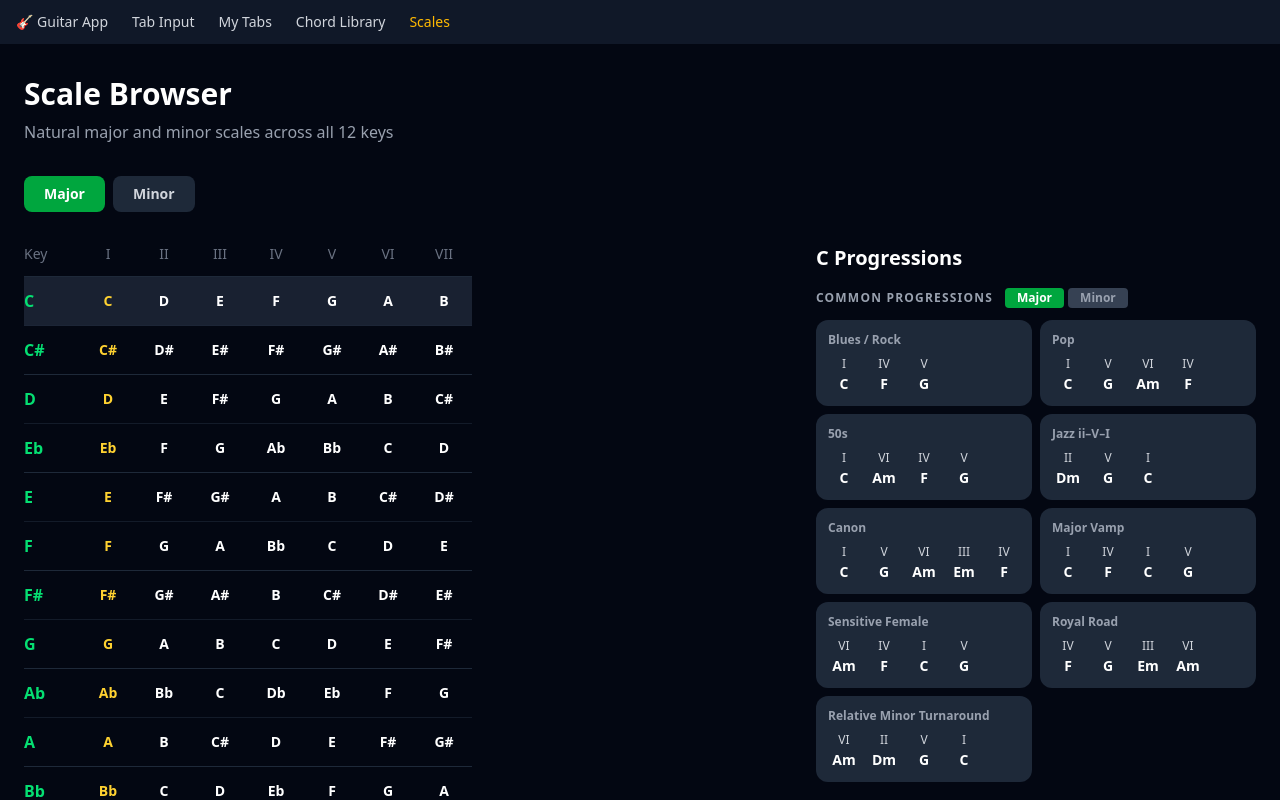
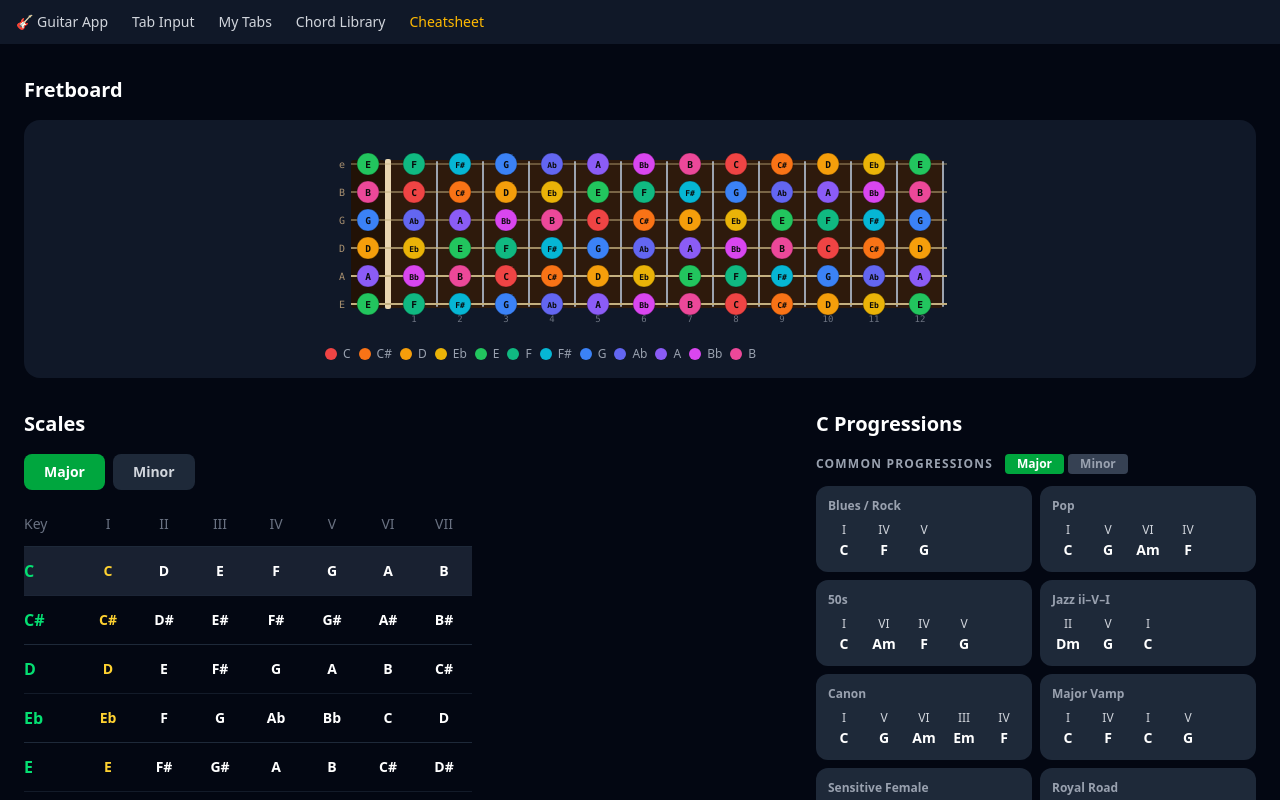
Before and after one commit to petekul/guitar-assist, a React (Vite) app: page /#/scales in a window 1280 px wide. Shown: the top 800 px of the page. Built offline with nearby package versions, Linux system fonts and the light colour scheme; what @tombatossals/chords-db would draw is missing.

Commit message:
v0.2 added cheatsheet

```diff
--- a/src/components/NavBar.tsx
+++ b/src/components/NavBar.tsx
@@ -8,7 +8,7 @@ export default function NavBar() {
     { to: '/tab', label: 'Tab Input' },
     { to: '/library', label: 'My Tabs' },
     { to: '/chords', label: 'Chord Library' },
-    { to: '/scales', label: 'Scales' },
+    { to: '/scales', label: 'Cheatsheet' },
   ]
 
   return (
--- /dev/null
+++ b/src/components/NoteFretboard.tsx
@@ -0,0 +1,243 @@
+import { useRef, useState } from 'react'
+import { SCALE_ROOTS, NOTE_COLORS } from '../data/scales'
+import { playNote } from '../utils/audio'
+
+// ── Layout constants ─────────────────────────────────────────────────────────
+const FRET_W = 46
+const STRING_GAP = 28
+const PAD_T = 28
+const PAD_B = 26
+const PAD_L = 26
+const OPEN_W = 34
+const NUT_W = 6
+const DOT_R = 11
+const INLAY_R = 4
+
+const STRINGS = 6
+// High e first (index 0) through low E (index 5) — matches the rest of the app
+const STRING_LABELS = ['e', 'B', 'G', 'D', 'A', 'E']
+const STRING_WIDTHS = [0.8, 1.0, 1.2, 1.5, 1.8, 2.2]
+
+// Chromatic semitone offset of each open string, relative to C
+const OPEN_STRING_SEMITONE = [4, 11, 7, 2, 9, 4]
+
+const SINGLE_INLAYS = [3, 5, 7, 9]
+const DOUBLE_INLAY = 12
+
+const C = {
+  neck: '#2e1a0c',
+  openZone: '#221206',
+  nut: '#e8d5b0',
+  fret: '#9ca3af',
+  string: '#c4b080',
+  inlay: '#b8a07060',
+  label: '#a89070',
+  fretNum: '#6b7280',
+}
+
+function sy(stringIndex: number) {
+  return PAD_T + stringIndex * STRING_GAP
+}
+
+function noteX(fret: number) {
+  if (fret === 0) return PAD_L + OPEN_W / 2
+  return PAD_L + OPEN_W + NUT_W + (fret - 0.5) * FRET_W
+}
+
+function fretWireX(fret: number) {
+  return PAD_L + OPEN_W + NUT_W + fret * FRET_W
+}
+
+function noteNameAt(stringIndex: number, fret: number): string {
+  const semitone = (OPEN_STRING_SEMITONE[stringIndex] + fret) % 12
+  return SCALE_ROOTS[semitone]
+}
+
+interface Props {
+  frets?: number
+}
+
+export default function NoteFretboard({ frets = 12 }: Props) {
+  const [activeKey, setActiveKey] = useState<string | null>(null)
+  const resetTimer = useRef<number | null>(null)
+
+  function handleNoteClick(si: number, fret: number) {
+    playNote(si, fret)
+    const key = `${si}-${fret}`
+    setActiveKey(key)
+    if (resetTimer.current) window.clearTimeout(resetTimer.current)
+    resetTimer.current = window.setTimeout(() => setActiveKey(null), 160)
+  }
+
+  const svgW = PAD_L + OPEN_W + NUT_W + frets * FRET_W + 12
+  const svgH = PAD_T + (STRINGS - 1) * STRING_GAP + PAD_B
+
+  const neckTop = sy(0)
+  const neckBottom = sy(STRINGS - 1)
+  const neckLeft = PAD_L + OPEN_W
+  const neckRight = neckLeft + NUT_W + frets * FRET_W
+  const inlayMidY = (sy(1) + sy(3)) / 2
+
+  return (
+    <div>
+      <div className="overflow-x-auto">
+        <svg
+          width={svgW}
+          height={svgH}
+          viewBox={`0 0 ${svgW} ${svgH}`}
+          xmlns="http://www.w3.org/2000/svg"
+          style={{ fontFamily: 'ui-monospace, Consolas, monospace', display: 'block' }}
+        >
+          {/* Neck background */}
+          <rect
+            x={neckLeft}
+            y={neckTop - 4}
+            width={neckRight - neckLeft}
+            height={(STRINGS - 1) * STRING_GAP + 8}
+            fill={C.neck}
+            rx={3}
+          />
+          {/* Open-string zone */}
+          <rect
+            x={PAD_L}
+            y={neckTop - 4}
+            width={OPEN_W}
+            height={(STRINGS - 1) * STRING_GAP + 8}
+            fill={C.openZone}
+            rx={3}
+          />
+
+          {/* Fret wires */}
+          {Array.from({ length: frets }, (_, i) => i + 1).map((f) => (
+            <rect
+              key={f}
+              x={fretWireX(f) - 1}
+              y={neckTop - 3}
+              width={2}
+              height={(STRINGS - 1) * STRING_GAP + 6}
+              fill={C.fret}
+              rx={1}
+            />
+          ))}
+
+          {/* Nut */}
+          <rect
+            x={neckLeft}
+            y={neckTop - 5}
+            width={NUT_W}
+            height={(STRINGS - 1) * STRING_GAP + 10}
+            fill={C.nut}
+            rx={2}
+          />
+
+          {/* Inlay markers */}
+          {SINGLE_INLAYS.filter((f) => f <= frets).map((f) => (
+            <circle key={f} cx={noteX(f)} cy={inlayMidY} r={INLAY_R} fill={C.inlay} />
+          ))}
+          {DOUBLE_INLAY <= frets && (
+            <>
+              <circle cx={noteX(12)} cy={sy(1) + 5} r={INLAY_R} fill={C.inlay} />
+              <circle cx={noteX(12)} cy={sy(4) - 5} r={INLAY_R} fill={C.inlay} />
+            </>
+          )}
+
+          {/* Strings */}
+          {STRING_LABELS.map((_, i) => (
+            <line
+              key={i}
+              x1={PAD_L}
+              y1={sy(i)}
+              x2={neckRight + 4}
+              y2={sy(i)}
+              stroke={C.string}
+              strokeWidth={STRING_WIDTHS[i]}
+            />
+          ))}
+
+          {/* String labels */}
+          {STRING_LABELS.map((label, i) => (
+            <text
+              key={label + i}
+              x={PAD_L - 6}
+              y={sy(i) + 4}
+              textAnchor="end"
+              fontSize={10}
+              fill={C.label}
+            >
+              {label}
+            </text>
+          ))}
+
+          {/* Fret numbers */}
+          {Array.from({ length: frets }, (_, i) => i + 1).map((f) => (
+            <text
+              key={f}
+              x={noteX(f)}
+              y={neckBottom + PAD_B - 8}
+              textAnchor="middle"
+              fontSize={9}
+              fill={C.fretNum}
+            >
+              {f}
+            </text>
+          ))}
+
+          {/* Every note, all strings × all frets (incl. open), coloured by note name */}
+          {STRING_LABELS.map((_, si) =>
+            Array.from({ length: frets + 1 }, (_, fret) => {
+              const name = noteNameAt(si, fret)
+              const color = NOTE_COLORS[name]
+              const key = `${si}-${fret}`
+              const isActive = activeKey === key
+              return (
+                <g
+                  key={key}
+                  onClick={() => handleNoteClick(si, fret)}
+                  className="cursor-pointer hover:opacity-80 active:opacity-60"
+                  style={{
+                    transform: isActive ? 'scale(1.3)' : 'scale(1)',
+                    transformOrigin: `${noteX(fret)}px ${sy(si)}px`,
+                    transition: isActive ? 'transform 60ms ease-out' : 'transform 160ms ease-out',
+                  }}
+                >
+                  <circle
+                    cx={noteX(fret)}
+                    cy={sy(si)}
+                    r={DOT_R}
+                    fill={color}
+                    stroke="#00000040"
+                    strokeWidth={1}
+                  />
+                  <text
+                    x={noteX(fret)}
+                    y={sy(si) + 3.5}
+                    textAnchor="middle"
+                    fontSize={name.length > 1 ? 8 : 9.5}
+                    fontWeight="bold"
+                    fill="#0a0a0a"
+                    className="pointer-events-none select-none"
+                  >
+                    {name}
+                  </text>
+                </g>
+              )
+            }),
+          )}
+        </svg>
+      </div>
+
+      {/* Legend — note name → colour, fixed regardless of position */}
+      <div className="flex flex-wrap gap-2 mt-4">
+        {SCALE_ROOTS.map((n) => (
+          <div key={n} className="flex items-center gap-1.5">
+            <span
+              className="w-3 h-3 rounded-full inline-block"
+              style={{ backgroundColor: NOTE_COLORS[n] }}
+            />
+            <span className="text-xs text-gray-400">{n}</span>
+          </div>
+        ))}
+      </div>
+    </div>
+  )
+}
--- a/src/data/scales.ts
+++ b/src/data/scales.ts
@@ -44,3 +44,20 @@ export const SHARP_VARIANTS: Record<string, { label: string; dataKey: string }>
   G: { label: 'G#', dataKey: 'Ab' },
   A: { label: 'A#', dataKey: 'Bb' },
 }
+
+// Fixed colour per chromatic note name — every occurrence of a note (any string,
+// any fret, any octave) always renders in the same colour across the fretboard.
+export const NOTE_COLORS: Record<string, string> = {
+  C:  '#ef4444',
+  'C#': '#f97316',
+  D:  '#f59e0b',
+  Eb: '#eab308',
+  E:  '#22c55e',
+  F:  '#10b981',
+  'F#': '#06b6d4',
+  G:  '#3b82f6',
+  Ab: '#6366f1',
+  A:  '#8b5cf6',
+  Bb: '#d946ef',
+  B:  '#ec4899',
+}
--- a/src/pages/ScaleBrowser.tsx
+++ b/src/pages/ScaleBrowser.tsx
@@ -1,6 +1,7 @@
 import { useState } from 'react'
 import { SCALE_ROOTS, MAJOR_SCALES, MINOR_SCALES, SCALE_DEGREES } from '../data/scales'
 import ProgressionBrowser from '../components/ProgressionBrowser'
+import NoteFretboard from '../components/NoteFretboard'
 
 export default function ScaleBrowser() {
   const [mode, setMode] = useState<'major' | 'minor'>('major')
@@ -10,13 +11,22 @@ export default function ScaleBrowser() {
 
   return (
     <div className="min-h-screen bg-gray-950 text-white px-6 py-8">
-      <h1 className="text-3xl font-bold mb-2">Scale Browser</h1>
-      <p className="text-gray-400 mb-8">
-        Natural major and minor scales across all 12 keys
-      </p>
+      {/* Top — Full fretboard, every note colour-coded by name */}
+      <div className="mb-8">
+        <h2 className="text-xl font-bold mb-4">Fretboard</h2>
+        <div className="bg-gray-900 rounded-2xl p-4 overflow-x-auto flex justify-center">
+          <NoteFretboard />
+        </div>
+      </div>
+
+      <div className="flex flex-col lg:flex-row lg:items-start">
+
+        {/* Left — Scale table */}
+        <div className="flex-1 min-w-0">
+          <h2 className="text-xl font-bold mb-4">Scales</h2>
 
           {/* Mode toggle */}
-      <div className="flex gap-2 mb-8">
+          <div className="flex gap-2 mb-6">
             <button
               onClick={() => setMode('major')}
               className={`px-5 py-2 rounded-lg text-sm font-semibold transition-colors ${
@@ -39,10 +49,6 @@ export default function ScaleBrowser() {
             </button>
           </div>
 
-      <div className="flex flex-col lg:flex-row lg:items-start gap-8">
-
-        {/* Left — Scale table */}
-        <div className="flex-1 min-w-0">
           <div className="overflow-x-auto">
             <table className="text-sm border-collapse">
               <thead>
```
Lines whose indentation alone changed are shown as unchanged.
